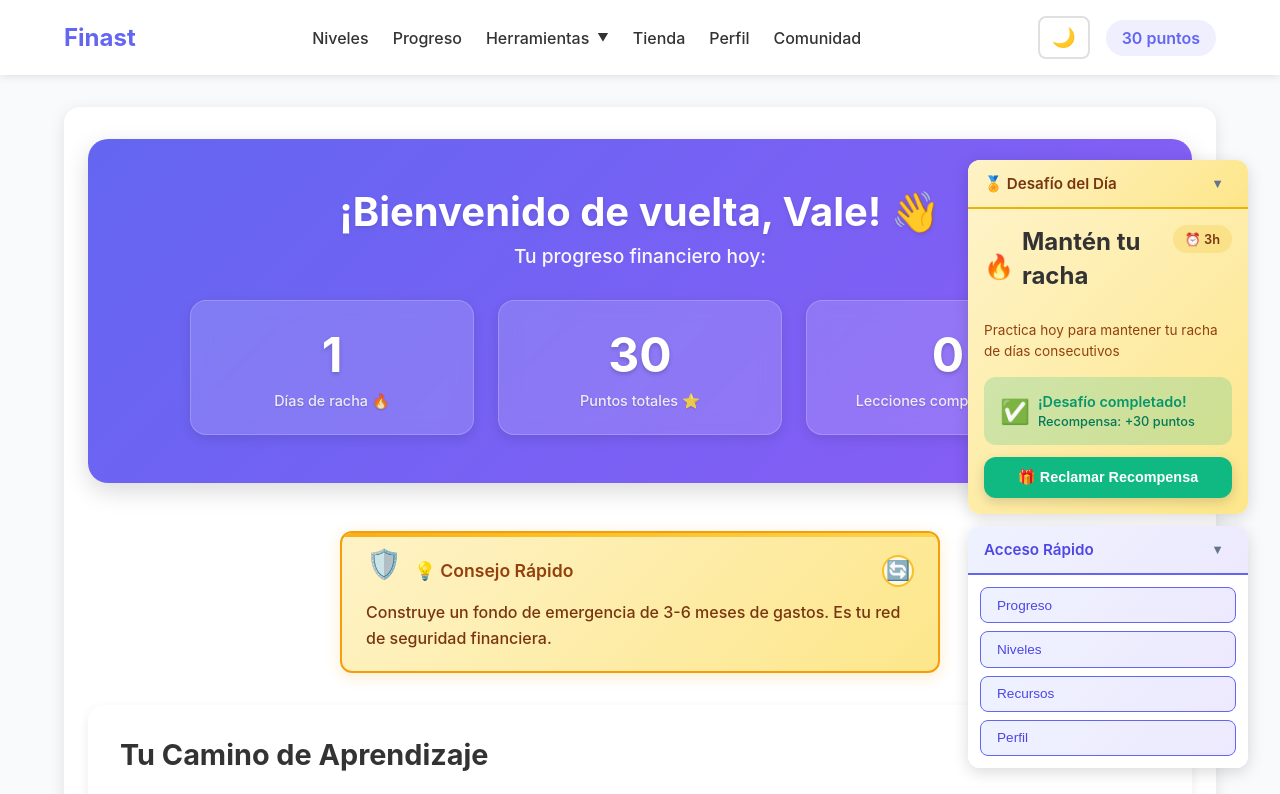
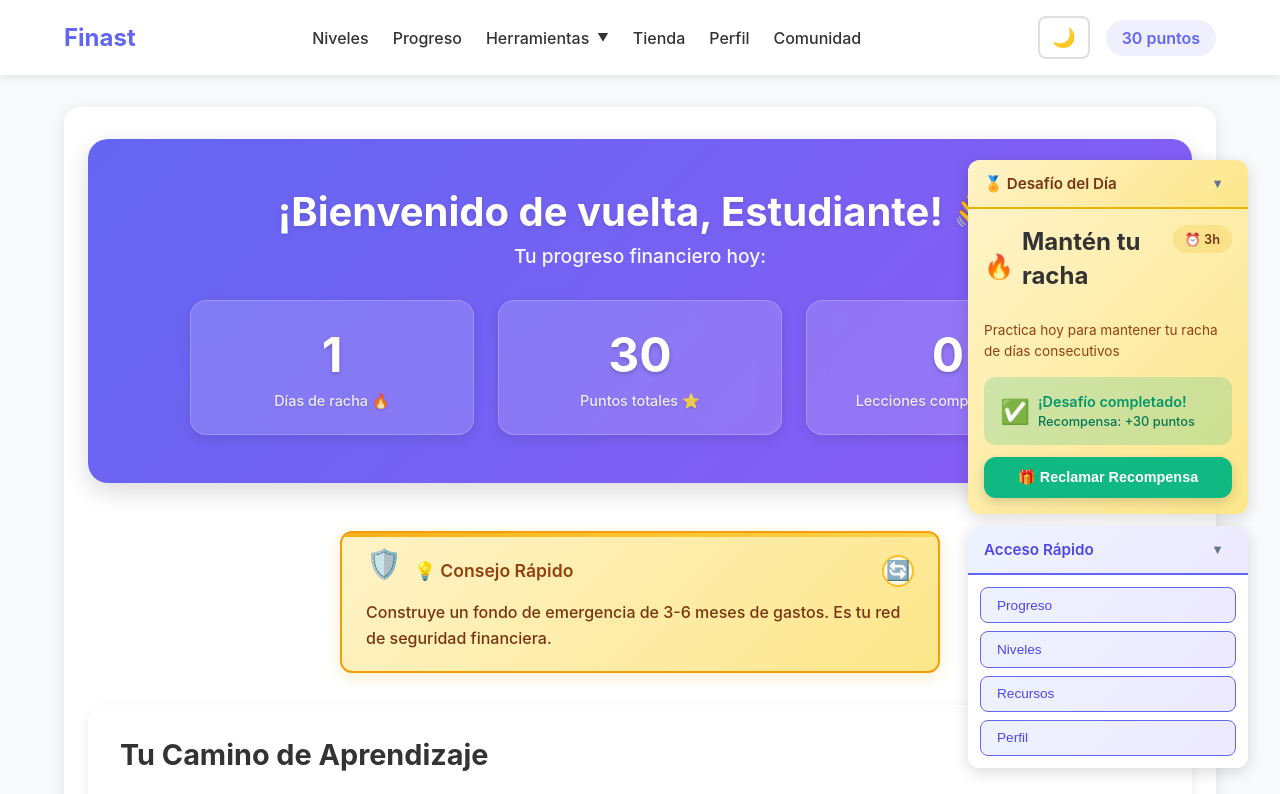
Before and after one commit to tvalw/finast, a React (Vite) app: page / in a window 1280 px wide. Shown: the top 794 px of the page. Built offline with nearby package versions, Linux system fonts and the light colour scheme.

Commit message:
Change user name from 'Vale' to 'Estudiante'

```diff
--- a/src/data/user.js
+++ b/src/data/user.js
@@ -6,7 +6,7 @@
  */
 
 export const user = {
-  name: "Vale",
+  name: "Estudiante",
   avatar: "/assets/avatar1.png", // Por defecto, se puede cambiar
   goal: "Aprender a ahorrar e invertir",
   joinedAt: "2025-10-01",
```
